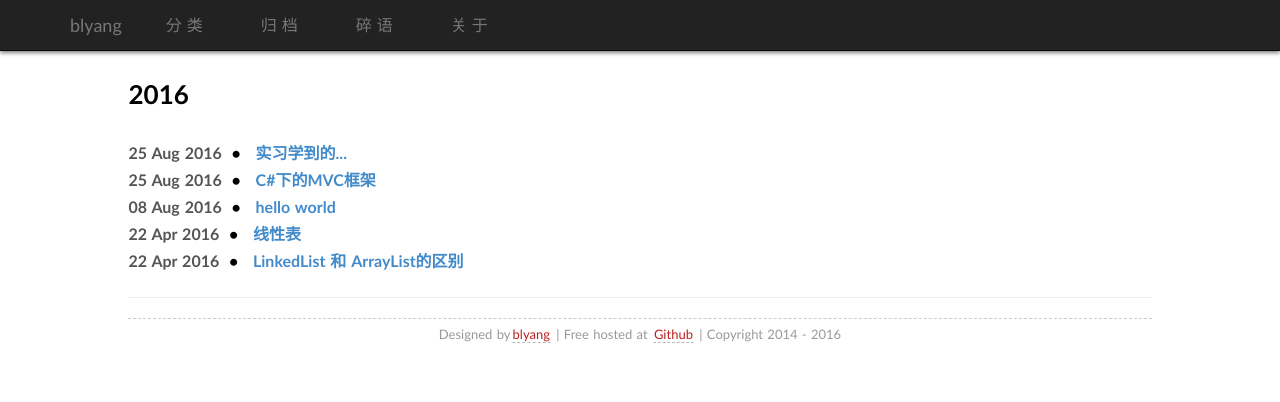
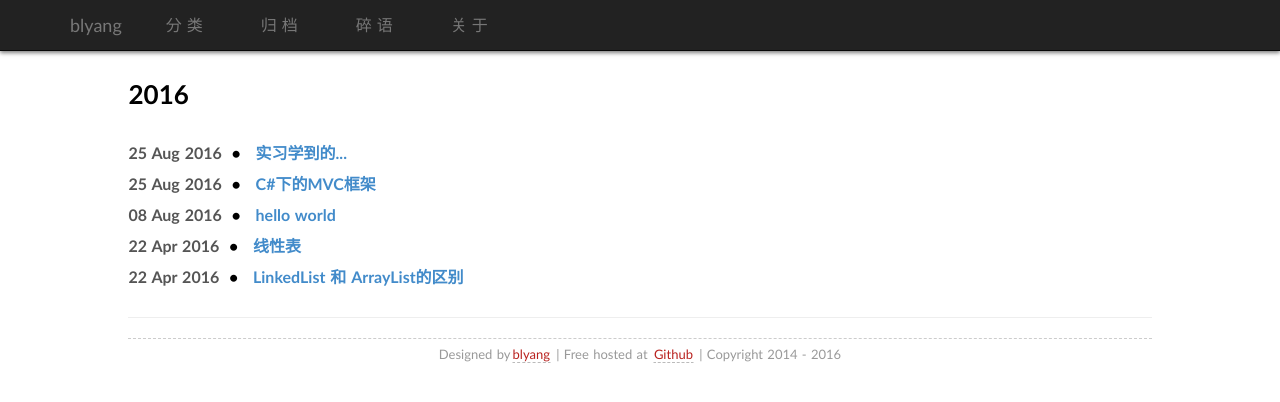
Before and after one commit to BLYang7/blyang7.github.io, a Jekyll site: the page built from archives.md, in a window 1280 px wide. Shown: the top 402 px of the page. Built offline with Jekyll 4.4.1, drawn with Linux system fonts in a browser that asks for light colours; comment, search, counter and statistics services are not loaded.

Commit message:
修改了item高度
h4  line-height:21px

```diff
--- a/archives.md
+++ b/archives.md
@@ -12,6 +12,6 @@ title: "归档：Archives"
 
     <h2>{{ post.date | date: '%Y' }}</h2> {% endif %}
 	{% endunless %}
-    <li style="line-height:30px;"><h4 style="padding-top:5px;"><span style="color:#555555">{{ post.date | date_to_string }}</span>&nbsp; &bull; &nbsp; <a href="{{ post.url }}">{{ post.title }}</a></h4></li>
+    <li style="line-height:30px;"><h4 style="line-height:21px;"><span style="color:#555555">{{ post.date | date_to_string }}</span>&nbsp; &bull; &nbsp; <a href="{{ post.url }}">{{ post.title }}</a></h4></li>
 	{% endfor %}
 </ul>
```
Also changed, not shown: categories.md (+1 -1 lines).
